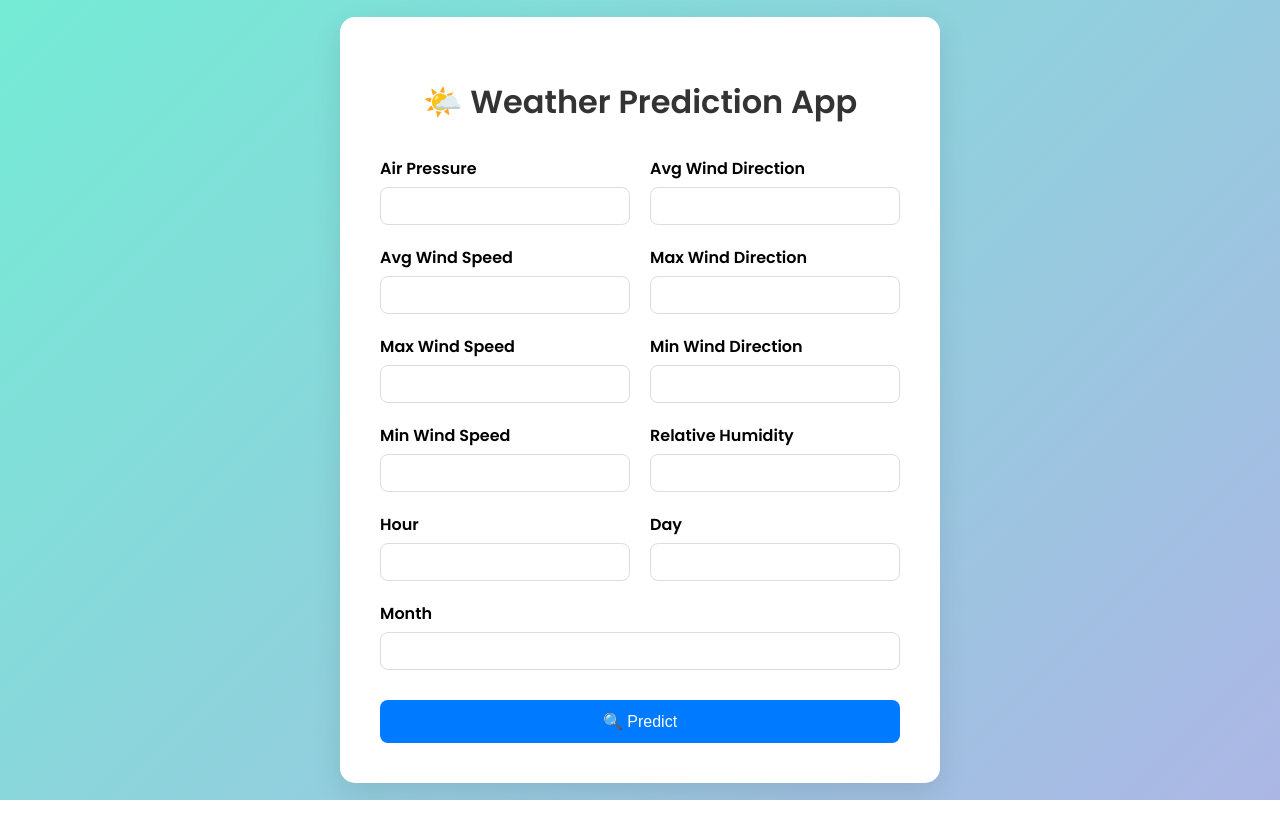
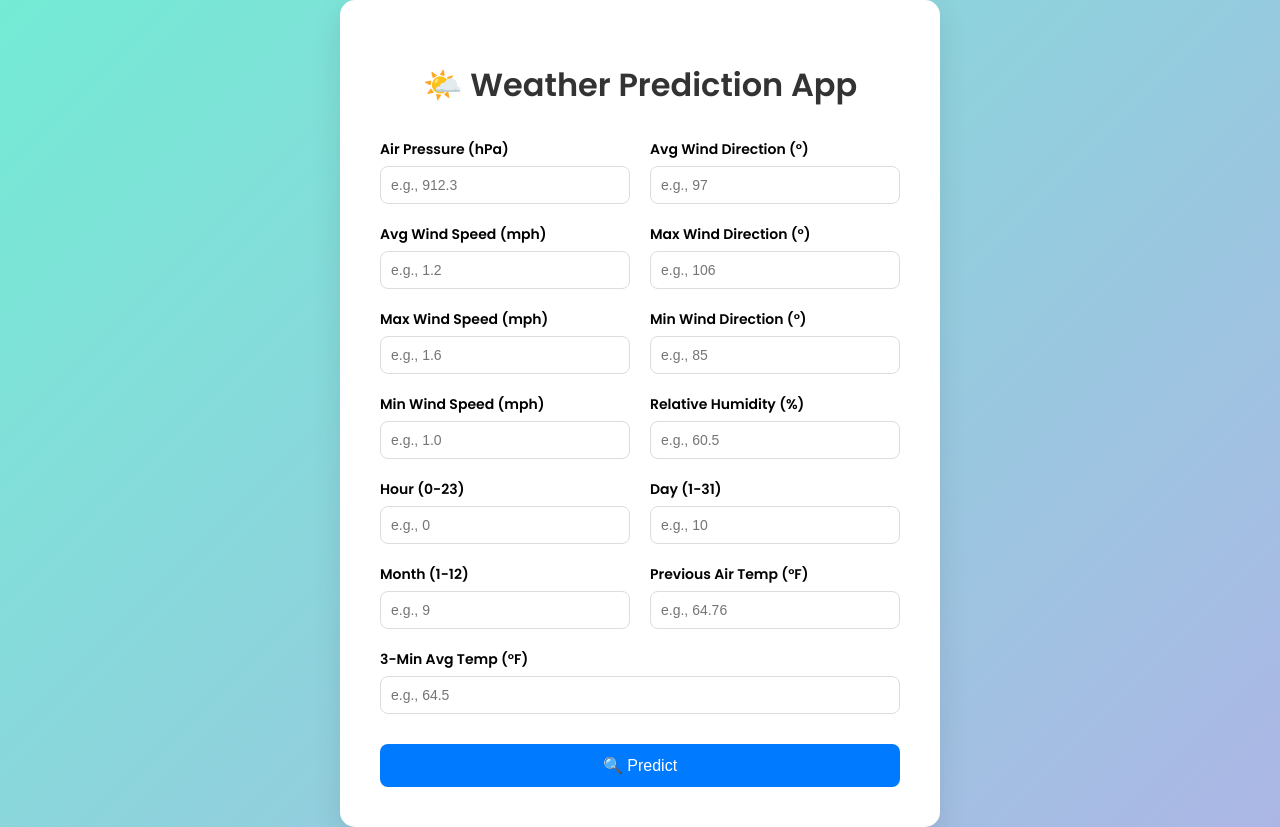
Before and after one commit to pransdaniel/Project_2_PM, a Flask app: page / in a window 1280 px wide. Before the commit the page ends 800 px from the top, so only its background shows below. Run offline with Flask 3, Linux system fonts and the light colour scheme; parts of the project's set-up code (start-up, migrations or seed data) failed here and were passed over.

Commit message:
Push
Added some stuf, and te model is now 200000

```diff
--- a/app.py
+++ b/app.py
@@ -6,8 +6,8 @@ import numpy as np
 app = Flask(__name__)
 
 # Load pre-trained models from the root directory
-clf = joblib.load('D:/Folder_Kuliah/Semester 6/MachineLearning/Proyek/Project_2_PM/models/clf_model.pkl')  # RandomForestClassifier for category
-reg = joblib.load('D:\Folder_Kuliah\Semester 6\MachineLearning\Proyek\Project_2_PM\models\reg_model.pkl')  # LinearRegression for temperature
+clf = joblib.load('D:/Folder_Kuliah/Project_2_PM/Project_2_PM/clf_model.pkl')  # RandomForestClassifier for category
+reg = joblib.load('D:/Folder_Kuliah/Project_2_PM/Project_2_PM/reg_model.pkl')  # LinearRegression for temperature
 
 # Define features in the same order as during training
 features = ['air_pressure', 'avg_wind_direction', 'avg_wind_speed',
@@ -38,13 +38,33 @@ def home():
                 'Temp_3min_avg': float(request.form['Temp_3min_avg'])
             }
 
-            # Basic input validation
+            # Enhanced input validation based on dataset ranges
+            if not (900 <= input_data['air_pressure'] <= 920):  # Dataset range: 912.2–912.3 hPa
+                raise ValueError("Air Pressure must be between 900 and 920 hPa")
+            if not (0 <= input_data['avg_wind_direction'] <= 360):
+                raise ValueError("Avg Wind Direction must be between 0 and 360 degrees")
+            if not (0 <= input_data['avg_wind_speed'] <= 10):  # Dataset max: 3.0 mph
+                raise ValueError("Avg Wind Speed must be between 0 and 10 mph")
+            if not (0 <= input_data['max_wind_direction'] <= 360):
+                raise ValueError("Max Wind Direction must be between 0 and 360 degrees")
+            if not (0 <= input_data['max_wind_speed'] <= 10):  # Dataset max: 3.0 mph
+                raise ValueError("Max Wind Speed must be between 0 and 10 mph")
+            if not (0 <= input_data['min_wind_direction'] <= 360):
+                raise ValueError("Min Wind Direction must be between 0 and 360 degrees")
+            if not (0 <= input_data['min_wind_speed'] <= 10):  # Dataset max: 3.0 mph
+                raise ValueError("Min Wind Speed must be between 0 and 10 mph")
+            if not (0 <= input_data['relative_humidity'] <= 100):  # Dataset range: 33.2–65.8%
+                raise ValueError("Relative Humidity must be between 0 and 100%")
             if not (0 <= input_data['hour'] <= 23):
                 raise ValueError("Hour must be between 0 and 23")
             if not (1 <= input_data['month'] <= 12):
                 raise ValueError("Month must be between 1 and 12")
             if not (1 <= input_data['day'] <= 31):
                 raise ValueError("Day must be between 1 and 31")
+            if not (50 <= input_data['Prev_Air_Temp'] <= 90):  # Dataset range: 62.24–65.48°F
+                raise ValueError("Previous Air Temp must be between 50 and 90°F")
+            if not (50 <= input_data['Temp_3min_avg'] <= 90):  # Similar range as Prev_Air_Temp
+                raise ValueError("3-Min Avg Temp must be between 50 and 90°F")
 
             # Create DataFrame for prediction (mimics Jupyter preprocessing)
             input_df = pd.DataFrame([input_data], columns=features)
--- a/templates/index.html
+++ b/templates/index.html
@@ -54,6 +54,7 @@
             font-weight: 600;
             display: block;
             margin-bottom: 6px;
+            font-size: 14px;
         }
 
         input[type="text"] {
@@ -102,48 +103,56 @@
     <h1>🌤️ Weather Prediction App</h1>
     <form method="POST" action="/">
         <div class="form-group">
-            <label>Air Pressure</label>
-            <input type="text" name="air_pressure" required>
+            <label>Air Pressure (hPa)</label>
+            <input type="text" name="air_pressure" placeholder="e.g., 912.3" required>
         </div>
         <div class="form-group">
-            <label>Avg Wind Direction</label>
-            <input type="text" name="avg_wind_direction" required>
+            <label>Avg Wind Direction (°)</label>
+            <input type="text" name="avg_wind_direction" placeholder="e.g., 97" required>
         </div>
         <div class="form-group">
-            <label>Avg Wind Speed</label>
-            <input type="text" name="avg_wind_speed" required>
+            <label>Avg Wind Speed (mph)</label>
+            <input type="text" name="avg_wind_speed" placeholder="e.g., 1.2" required>
         </div>
         <div class="form-group">
-            <label>Max Wind Direction</label>
-            <input type="text" name="max_wind_direction" required>
+            <label>Max Wind Direction (°)</label>
+            <input type="text" name="max_wind_direction" placeholder="e.g., 106" required>
         </div>
         <div class="form-group">
-            <label>Max Wind Speed</label>
-            <input type="text" name="max_wind_speed" required>
+            <label>Max Wind Speed (mph)</label>
+            <input type="text" name="max_wind_speed" placeholder="e.g., 1.6" required>
         </div>
         <div class="form-group">
-            <label>Min Wind Direction</label>
-            <input type="text" name="min_wind_direction" required>
+            <label>Min Wind Direction (°)</label>
+            <input type="text" name="min_wind_direction" placeholder="e.g., 85" required>
         </div>
         <div class="form-group">
-            <label>Min Wind Speed</label>
-            <input type="text" name="min_wind_speed" required>
+            <label>Min Wind Speed (mph)</label>
+            <input type="text" name="min_wind_speed" placeholder="e.g., 1.0" required>
         </div>
         <div class="form-group">
-            <label>Relative Humidity</label>
-            <input type="text" name="relative_humidity" required>
+            <label>Relative Humidity (%)</label>
+            <input type="text" name="relative_humidity" placeholder="e.g., 60.5" required>
         </div>
         <div class="form-group">
-            <label>Hour</label>
-            <input type="text" name="hour" required>
+            <label>Hour (0-23)</label>
+            <input type="text" name="hour" placeholder="e.g., 0" required>
         </div>
         <div class="form-group">
-            <label>Day</label>
-            <input type="text" name="day" required>
+            <label>Day (1-31)</label>
+            <input type="text" name="day" placeholder="e.g., 10" required>
         </div>
         <div class="form-group">
-            <label>Month</label>
-            <input type="text" name="month" required>
+            <label>Month (1-12)</label>
+            <input type="text" name="month" placeholder="e.g., 9" required>
+        </div>
+        <div class="form-group">
+            <label>Previous Air Temp (°F)</label>
+            <input type="text" name="Prev_Air_Temp" placeholder="e.g., 64.76" required>
+        </div>
+        <div class="form-group">
+            <label>3-Min Avg Temp (°F)</label>
+            <input type="text" name="Temp_3min_avg" placeholder="e.g., 64.5" required>
         </div>
         <div class="form-group" style="flex: 1 1 100%;">
             <button type="submit">🔍 Predict</button>
```
Also changed, not shown: 1 other file.
